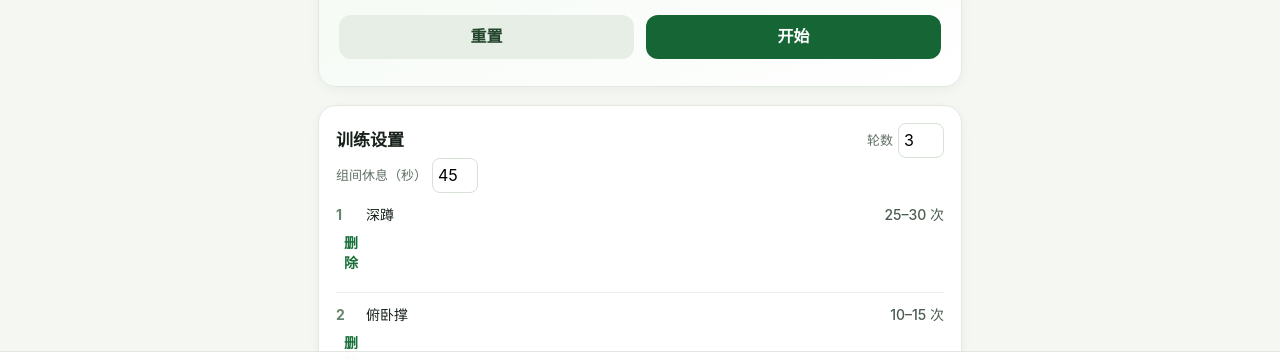
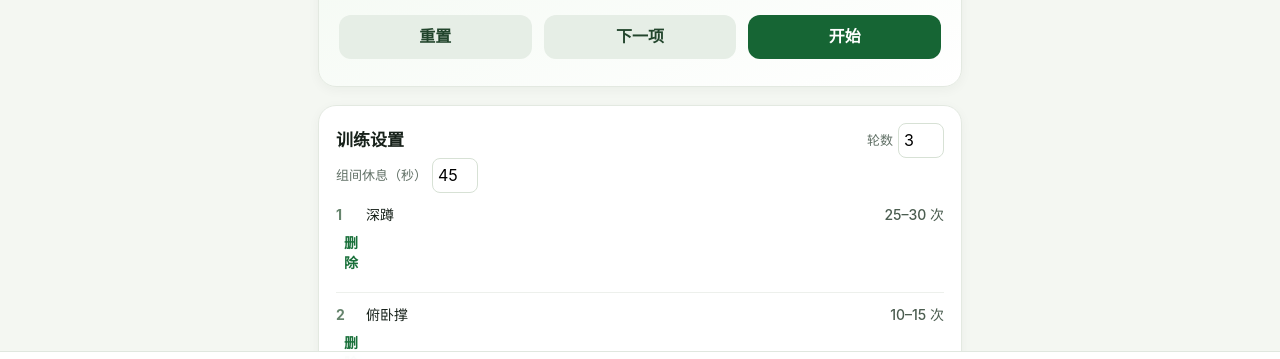
Before and after one commit to gmtxll/diet-training-ledger, a plain HTML site: page index.html in a window 1280 px wide. Both pictures are taken after a click on the button "开始训练". Shown: the part 382-741 px from the top of the page. Drawn offline with Linux system fonts and the light colour scheme.

Commit message:
Expand plans accounting and workout flow

```diff
--- a/app.js
+++ b/app.js
@@ -6,7 +6,7 @@ const foods = [
 ].map(([name,grams,kcal,protein,fiber])=>({name,grams,kcal,protein,fiber}));
 const initial = { meals:[], workouts:[], weights:[], expenses:[], height:163, draftFoods:foods };
 let state = JSON.parse(localStorage.getItem('diet-training-state') || 'null') || initial;
-let timer = {seconds:0, running:false, interval:null};
+let timer = {seconds:0, running:false, interval:null, exerciseIndex:0};
 const save = () => { localStorage.setItem('diet-training-state', JSON.stringify(state)); scheduleSync(); };
 const fmt = (n) => Number(n).toLocaleString('zh-CN',{maximumFractionDigits:1});
 const money = (n) => `¥${Number(n).toLocaleString('zh-CN',{maximumFractionDigits:2})}`;
@@ -29,9 +29,9 @@ $('#save-meal-button').onclick=()=>{const t=calcMeal();state.meals.unshift({id:c
 $('#add-food-button').onclick=()=>dialog('添加食材','<label class="form-field">名称<input name="name" required></label><label class="form-field">热量（kcal）<input name="kcal" type="number" min="0" required></label><label class="form-field">蛋白质（g）<input name="protein" type="number" min="0" value="0" required></label>',f=>{state.meals.unshift({id:crypto.randomUUID(),date:today(),createdAt:new Date().toISOString(),name:f.get('name'),kcal:Number(f.get('kcal')),protein:Number(f.get('protein'))});save();render();});
 $('#add-weight-button').onclick=()=>dialog('记录体重','<label class="form-field">体重（kg）<input name="value" type="number" min="20" max="350" step="0.1" required autofocus></label><label class="form-field">日期<input name="date" type="date" value="'+today()+'" required></label>',f=>{state.weights.push({id:crypto.randomUUID(),date:f.get('date'),value:Number(f.get('value'))});state.weights.sort((a,b)=>a.date.localeCompare(b.date));save();render();});
 $('#height-input').onchange=e=>{state.height=Number(e.target.value)||null;save();renderTrends();};
-$('#add-expense-button').onclick=()=>dialog('记录花销','<label class="form-field">项目<input name="name" required autofocus placeholder="例如：燕麦"></label><label class="form-field">金额（元）<input name="amount" type="number" min="0.01" step="0.01" required></label><label class="form-field">分类<select name="category"><option>食材</option><option>补剂</option><option>其他</option></select></label><label class="form-field">日期<input name="date" type="date" value="'+today()+'" required></label>',f=>{state.expenses.unshift({id:crypto.randomUUID(),name:f.get('name'),amount:Number(f.get('amount')),category:f.get('category'),date:f.get('date')});save();render();});
-function drawTimer(){const s=timer.seconds;$('#timer-display').textContent=`${String(Math.floor(s/60)).padStart(2,'0')}:${String(s%60).padStart(2,'0')}`;$('#timer-toggle').textContent=timer.running?'暂停':'开始';$('#timer-state').textContent=timer.running?'训练计时中':'准备开始';}
-$('#timer-toggle').onclick=()=>{timer.running=!timer.running;if(timer.running)timer.interval=setInterval(()=>{timer.seconds++;drawTimer();},1000);else clearInterval(timer.interval);drawTimer();};$('#reset-timer').onclick=()=>{timer.running=false;clearInterval(timer.interval);timer.seconds=0;drawTimer();};$('#complete-workout').onclick=()=>{const rounds=Math.max(1,Number($('#rounds-input').value)||3);state.workouts.unshift({id:crypto.randomUUID(),date:today(),createdAt:new Date().toISOString(),rounds,rest:Number($('#rest-input').value)||0,exercises:state.exercises||[],duration:timer.seconds});save();timer.running=false;clearInterval(timer.interval);timer.seconds=0;drawTimer();render();};
+$('#add-expense-button').onclick=()=>dialog('记一笔','<label class="form-field">项目<input name="name" required autofocus></label><label class="form-field">类型<select name="type"><option value="expense">花销</option><option value="income">存钱/收入</option></select></label><label class="form-field">金额（元）<input name="amount" type="number" min="0.01" step="0.01" required></label><label class="form-field">分类<select name="category"><option>食材</option><option>补剂</option><option>其他</option></select></label><label class="form-field">日期<input name="date" type="date" value="'+today()+'" required></label>',f=>{state.expenses.unshift({id:crypto.randomUUID(),name:f.get('name'),type:f.get('type'),amount:Number(f.get('amount')),category:f.get('category'),date:f.get('date')});save();render();});
+function drawTimer(){const s=timer.seconds, list=state.exercises||[], current=list[timer.exerciseIndex]||{name:'训练完成',target:'保存记录'};$('#timer-display').textContent=`${String(Math.floor(s/60)).padStart(2,'0')}:${String(s%60).padStart(2,'0')}`;$('#timer-toggle').textContent=timer.running?'暂停':'开始';$('#timer-state').textContent=timer.running?'训练计时中':'准备开始';$('#exercise-name').textContent=`第 ${timer.exerciseIndex+1} 项：${current.name}`;$('#exercise-detail').textContent=`目标 ${current.target} · 共 ${$('#rounds-input').value||3} 轮`;}
+$('#timer-toggle').onclick=()=>{timer.running=!timer.running;if(timer.running)timer.interval=setInterval(()=>{timer.seconds++;drawTimer();},1000);else clearInterval(timer.interval);drawTimer();};$('#reset-timer').onclick=()=>{timer.running=false;clearInterval(timer.interval);timer.seconds=0;timer.exerciseIndex=0;drawTimer();};$('#next-exercise').onclick=()=>{timer.exerciseIndex=(timer.exerciseIndex+1)%Math.max(1,(state.exercises||[]).length);timer.seconds=0;drawTimer();};$('#complete-workout').onclick=()=>{const rounds=Math.max(1,Number($('#rounds-input').value)||3);state.workouts.unshift({id:crypto.randomUUID(),date:today(),createdAt:new Date().toISOString(),rounds,rest:Number($('#rest-input').value)||0,exercises:state.exercises||[],duration:timer.seconds});save();timer.running=false;clearInterval(timer.interval);timer.seconds=0;timer.exerciseIndex=0;drawTimer();render();};
 $('#export-button').onclick=()=>{const blob=new Blob([JSON.stringify(state,null,2)],{type:'application/json'}),url=URL.createObjectURL(blob),a=document.createElement('a');a.href=url;a.download=`饮食训练本-${today()}.json`;a.click();URL.revokeObjectURL(url);};
 let syncTimer;
 function serverUrl(){return $('#server-url-input').value.trim().replace(/\/$/,'');}
@@ -43,10 +43,11 @@ $('#server-url-input').value=localStorage.getItem('diet-training-server')||'';
 $('#server-url-input').onchange=()=>{localStorage.setItem('diet-training-server',serverUrl());setSyncStatus('地址已保存；可手动同步');};
 $('#push-server-button').onclick=pushToServer;
 $('#pull-server-button').onclick=pullFromServer;
-state.games ||= []; state.exercises ||= [{name:'深蹲',target:'25–30 次'},{name:'俯卧撑',target:'10–15 次'},{name:'平板支撑',target:'45–60 秒'},{name:'卷腹',target:'25–30 次'}]; state.weights.forEach(x=>x.id ||= crypto.randomUUID());
+state.games ||= []; state.savings ||= []; state.exercises ||= [{name:'深蹲',target:'25–30 次'},{name:'俯卧撑',target:'10–15 次'},{name:'平板支撑',target:'45–60 秒'},{name:'卷腹',target:'25–30 次'}]; state.weights.forEach(x=>x.id ||= crypto.randomUUID());
 function removeRecord(type,id){state[type]=state[type].filter(x=>x.id!==id);save();render();}
-function renderExtras(){const exercises=$('#exercise-list');if(exercises)exercises.innerHTML=state.exercises.map((x,i)=>`<p><span>${i+1}</span>${x.name}<b>${x.target}</b><button class="text-button" data-delete-exercise="${i}">删除</button></p>`).join('');const row=(x,type,label)=>`<div class="history-row"><div><p>${label} · ${x.name||x.date}</p><small>${x.date||''}</small></div><button class="text-button" data-delete="${type}:${x.id}">删除</button></div>`;$('#playing-games').innerHTML=state.games.filter(x=>x.status==='playing').map(x=>row(x,'games','游戏')).join('')||'暂无正在玩的游戏';$('#finished-games').innerHTML=state.games.filter(x=>x.status==='finished').map(x=>row(x,'games','游戏')).join('')||'暂无已游玩游戏';const all=[...state.meals.map(x=>row(x,'meals','饮食')),...state.workouts.map(x=>row(x,'workouts','训练')),...state.weights.map(x=>row(x,'weights','体重')),...state.expenses.map(x=>row(x,'expenses','花销'))];$('#record-list').innerHTML=all.join('')||'暂无记录';}
+function renderExtras(){const exercises=$('#exercise-list');if(exercises)exercises.innerHTML=state.exercises.map((x,i)=>`<p><span>${i+1}</span>${x.name}<b>${x.target}</b><button class="text-button" data-delete-exercise="${i}">删除</button></p>`).join('');const row=(x,type,label)=>`<div class="history-row"><div><p>${label} · ${x.name||x.date}</p><small>${x.date||''}</small></div><button class="text-button" data-delete="${type}:${x.id}">删除</button></div>`;$('#playing-games').innerHTML=state.games.filter(x=>x.status==='playing').map(x=>row(x,'games','游戏')).join('')||'暂无正在玩的游戏';$('#finished-games').innerHTML=state.games.filter(x=>x.status==='finished').map(x=>row(x,'games','游戏')).join('')||'暂无已游玩游戏';const all=[...state.meals.map(x=>row(x,'meals','饮食')),...state.workouts.map(x=>row(x,'workouts','训练')),...state.weights.map(x=>row(x,'weights','体重')),...state.expenses.map(x=>row(x,'expenses',x.type==='income'?'存入':'花销'))];$('#record-list').innerHTML=all.join('')||'暂无记录';const savings=$('#saving-list');if(savings)savings.innerHTML=state.savings.map(x=>`<div class="history-row"><div><p>${x.name}</p><small>目标 ¥${x.target}</small></div><button class="text-button" data-delete="savings:${x.id}">删除</button></div>`).join('')||'暂无存钱计划';}
 document.addEventListener('click',e=>{const id=e.target.dataset.delete;if(id){const [type,key]=id.split(':');removeRecord(type,key)}if(e.target.dataset.deleteExercise!==undefined){state.exercises.splice(Number(e.target.dataset.deleteExercise),1);save();renderExtras();}});
 $('#add-exercise-button').onclick=()=>dialog('添加训练动作','<label class="form-field">动作名称<input name="name" required></label><label class="form-field">数量/时长<input name="target" required placeholder="例如 12 次"></label>',f=>{state.exercises.push({name:f.get('name'),target:f.get('target')});save();render();});
 $('#add-game-button').onclick=()=>dialog('添加游戏','<label class="form-field">游戏名称<input name="name" required></label><label class="form-field">状态<select name="status"><option value="playing">正在游玩</option><option value="finished">已游玩</option></select></label>',f=>{state.games.unshift({id:crypto.randomUUID(),name:f.get('name'),status:f.get('status'),date:today()});save();render();});
+$('#add-saving-button').onclick=()=>dialog('添加存钱计划','<label class="form-field">计划名称<input name="name" required></label><label class="form-field">目标金额（元）<input name="target" type="number" min="1" required></label>',f=>{state.savings.unshift({id:crypto.randomUUID(),name:f.get('name'),target:Number(f.get('target'))});save();render();});
 $('#today-label').textContent=new Date().toLocaleDateString('zh-CN',{month:'long',day:'numeric',weekday:'long'});if('serviceWorker'in navigator)navigator.serviceWorker.register('sw.js');render();drawTimer();
--- a/index.html
+++ b/index.html
@@ -33,7 +33,7 @@
 
     <section id="view-workout" class="view" aria-labelledby="workout-title">
       <div><p class="eyebrow">训练</p><h2 id="workout-title">自重循环</h2><p class="muted">深蹲、俯卧撑、平板支撑、卷腹</p></div>
-      <article class="timer-card"><p id="timer-state">准备开始</p><strong id="timer-display">00:00</strong><h3 id="exercise-name">第 1 项：深蹲</h3><p id="exercise-detail">目标 25–30 次 · 共 3 轮</p><div class="button-row"><button class="secondary" id="reset-timer">重置</button><button class="primary" id="timer-toggle">开始</button></div></article>
+      <article class="timer-card"><p id="timer-state">准备开始</p><strong id="timer-display">00:00</strong><h3 id="exercise-name">第 1 项：深蹲</h3><p id="exercise-detail">目标 25–30 次 · 共 3 轮</p><div class="button-row"><button class="secondary" id="reset-timer">重置</button><button class="secondary" id="next-exercise">下一项</button><button class="primary" id="timer-toggle">开始</button></div></article>
       <article class="card"><div class="section-heading"><h3>训练设置</h3><label class="compact-input">轮数 <input id="rounds-input" type="number" min="1" max="8" value="3"></label></div><label class="compact-input">组间休息（秒） <input id="rest-input" type="number" min="0" value="45"></label><div id="exercise-list" class="exercise-list"></div><button class="text-button" id="add-exercise-button">＋ 添加动作</button><button class="secondary full" id="complete-workout">保存本次训练</button></article>
       <section class="section"><h3>训练历史</h3><div id="workout-history" class="history-list empty-state">暂无训练记录</div></section>
     </section>
@@ -47,9 +47,10 @@
     </section>
 
     <section id="view-expenses" class="view" aria-labelledby="expenses-title">
-      <div class="section-heading"><div><p class="eyebrow">花销</p><h2 id="expenses-title">健康花销</h2></div><button class="text-button" id="add-expense-button">＋ 记一笔</button></div>
+      <div class="section-heading"><div><p class="eyebrow">记账</p><h2 id="expenses-title">收支与存钱</h2></div><button class="text-button" id="add-expense-button">＋ 记一笔</button></div>
       <div class="stats-grid"><article class="stat-card"><span>本月总额</span><strong id="expense-total">¥0</strong><small>当前月份</small></article><article class="stat-card"><span>食材</span><strong id="food-expense">¥0</strong><small>本月</small></article></div>
       <article class="card"><h3>分类</h3><div id="expense-breakdown" class="breakdown"></div></article>
+      <article class="card"><div class="section-heading"><h3>存钱计划</h3><button class="text-button" id="add-saving-button">＋ 添加</button></div><div id="saving-list" class="history-list empty-state">暂无存钱计划</div></article>
       <section class="section"><h3>最近明细</h3><div id="expense-history" class="history-list empty-state">暂无花销记录</div></section>
     </section>
     <section id="view-games" class="view" aria-labelledby="games-title"><div class="section-heading"><div><p class="eyebrow">游戏</p><h2 id="games-title">游戏记录</h2></div><button class="text-button" id="add-game-button">＋ 添加游戏</button></div><article class="card"><h3>当前游玩</h3><div id="playing-games" class="history-list empty-state">暂无正在玩的游戏</div></article><article class="card"><h3>已游玩</h3><div id="finished-games" class="history-list empty-state">暂无已游玩游戏</div></article><article class="card"><h3>全部记录</h3><div id="record-list" class="history-list empty-state">暂无记录</div></article></section>
--- a/sync.css
+++ b/sync.css
@@ -1 +1,2 @@
 #server-url-input{width:100%}
+html,body,button,input,select{touch-action:manipulation}
```
